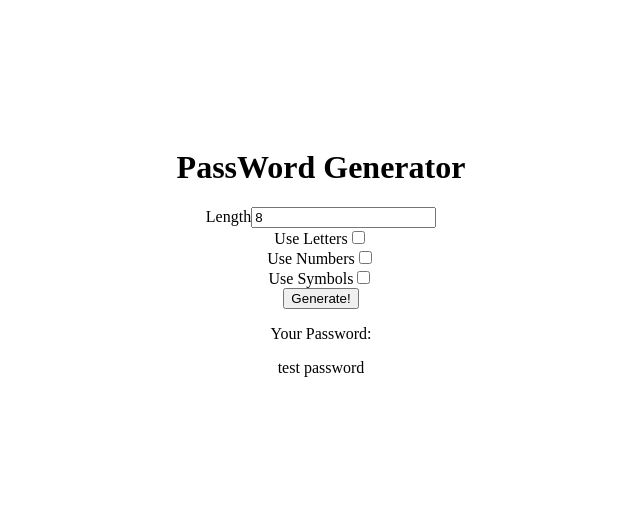
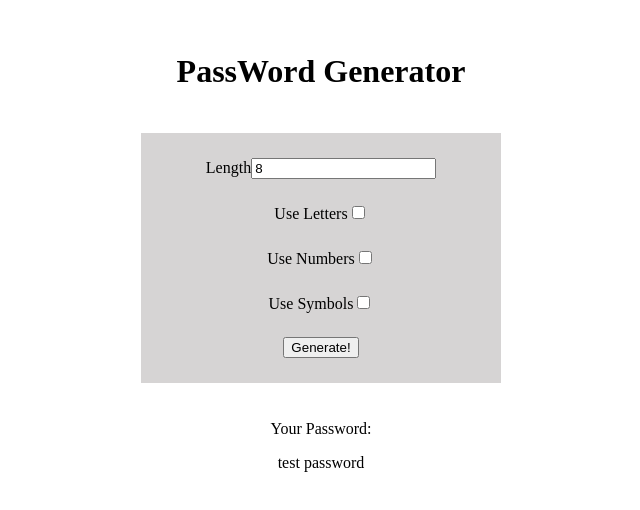
Before and after one commit to Ameer2000Mzori/Password-Gen-Angular, an Angular app: page / in a window 1280 px wide. Shown: the part 148-658 px from the top of the page, without its empty margins (319-959 px from the left). Built offline with nearby package versions, Linux system fonts and the light colour scheme.

Commit message:
added styling with use of scss

```diff
--- a/src/app/password-gen/password-gen.component.html
+++ b/src/app/password-gen/password-gen.component.html
@@ -1,6 +1,6 @@
 <div class="password-Gen-Wrap">
   <h1>PassWord Generator</h1>
-  <div>
+  <div class="form-Wrap">
     <div>
       <label for="Length">Length</label>
       <input
--- a/src/app/password-gen/password-gen.component.scss
+++ b/src/app/password-gen/password-gen.component.scss
@@ -0,0 +1,20 @@
+.password-Gen-Wrap {
+  width: 360px;
+  height: 500px;
+  display: flex;
+  flex-direction: column;
+  text-align: center;
+  align-items: center;
+  justify-content: space-evenly;
+
+  .form-Wrap {
+    height: 250px;
+    width: 100%;
+    background: #d6d4d4;
+    display: flex;
+    flex-direction: column;
+    text-align: center;
+    align-items: center;
+    justify-content: space-evenly;
+  }
+}
```
